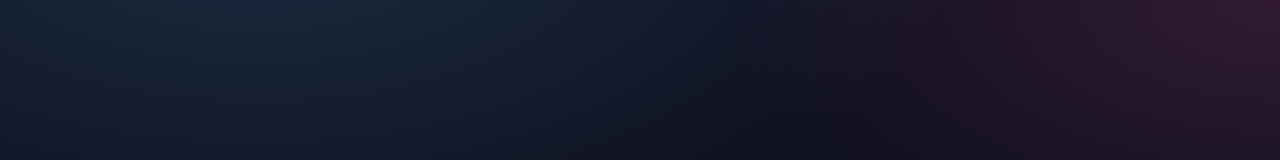
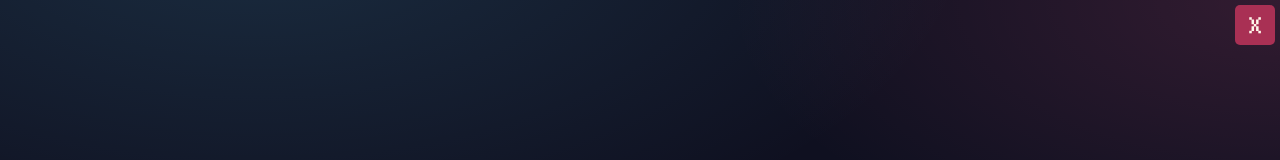
Before and after one commit to ronquillo-lyndon/bangaw-about-website, a React (Vite) app: page / in a window 1280 px wide. Shown: the top 160 px of the page. Built offline with nearby package versions, Linux system fonts and the light colour scheme.

Commit message:
Add close button on intro Splash

```diff
--- a/src/App.css
+++ b/src/App.css
@@ -1,3 +1,4 @@
+/*Intro Video*/
 .splash-screen {
   width: auto;
   min-height: 100vh;
@@ -24,10 +25,28 @@
   border-radius: 8px;
   cursor: pointer;
 }
-
+.splash-screen-close{
+  position: absolute;
+  top: 0;
+  right: 0;
+  margin: 5px;
+  width: 30px;
+  height: 30px;
+  font-family: var(--font-pixel);
+  padding: 20px;
+  font-size: 25px;
+  display: flex;
+  justify-content: center;
+  align-items: center;
+  color: rgb(255, 247, 235);
+  background-color:#a93054;
+  border-radius: 5px;
+  border: none;
+}
 .splash-start:hover {
   background: rgba(0, 0, 0, 0.8);
 }
+/*Intro Video*/
 
 .HomePage {
   width: 100%;
--- a/src/App.tsx
+++ b/src/App.tsx
@@ -5,11 +5,10 @@ import HomePage from './components/HomePage';
 import FliesContainer from './components/Flies/FliesContainer';
 function App():JSX.Element {
   const [showSplash, setShowSplash] = useState<boolean>(true);
-
   return (
     <>
       {showSplash ? (
-        <SplashScreen onFinish={() => setShowSplash(false)}/>
+        <SplashScreen setShowSplash={() => setShowSplash(false)}/>
         ) : (
           <main>
             <HomePage />
--- a/src/components/Flies/FlyContainer.tsx
+++ b/src/components/Flies/FlyContainer.tsx
@@ -35,8 +35,6 @@ const FlyContainer = ({ fly }: FlyContainerProps): JSX.Element => {
         setActionIndex((i) => (i + 1) % fly.actions.length);
     };
 
-    const frameWidthPercent = 100 / frameCount;
-    const translatePercent = frameIndex * frameWidthPercent;
     const spriteStyle = {
         backgroundImage: `url(${action.location})`,
         backgroundRepeat: 'no-repeat',
--- a/src/components/SplashScreen.tsx
+++ b/src/components/SplashScreen.tsx
@@ -2,13 +2,13 @@ import { useRef, useState, type JSX } from 'react';
 import introVideo from '../assets/cutscene/vanessa_cutscene.mp4';
 
 type SplashScreenProps = {
-    onFinish: ()=> void
+    setShowSplash: ()=> void
 }
 
-const SplashScreen = ({onFinish}: SplashScreenProps):JSX.Element => {
+const SplashScreen = ({setShowSplash}: SplashScreenProps):JSX.Element => {
     const videoRef = useRef<HTMLVideoElement>(null);
     const [enableSound, setEnableSound] = useState<boolean>(false);
-
+    //To unmute video
     const handleStart = ():void => {
         const video:HTMLVideoElement | null = videoRef.current;
         if (!video) return;
@@ -22,12 +22,13 @@ const SplashScreen = ({onFinish}: SplashScreenProps):JSX.Element => {
 
     return(
         <div className='splash-screen'>
+            <button className = 'splash-screen-close'onClick={setShowSplash}>X</button>
             <video
                 ref={videoRef}
                 autoPlay
                 muted
                 playsInline
-                onEnded={onFinish}
+                onEnded={setShowSplash}
                 className='introVideo'
             >
                 <source src={introVideo} type='video/mp4' />
```
